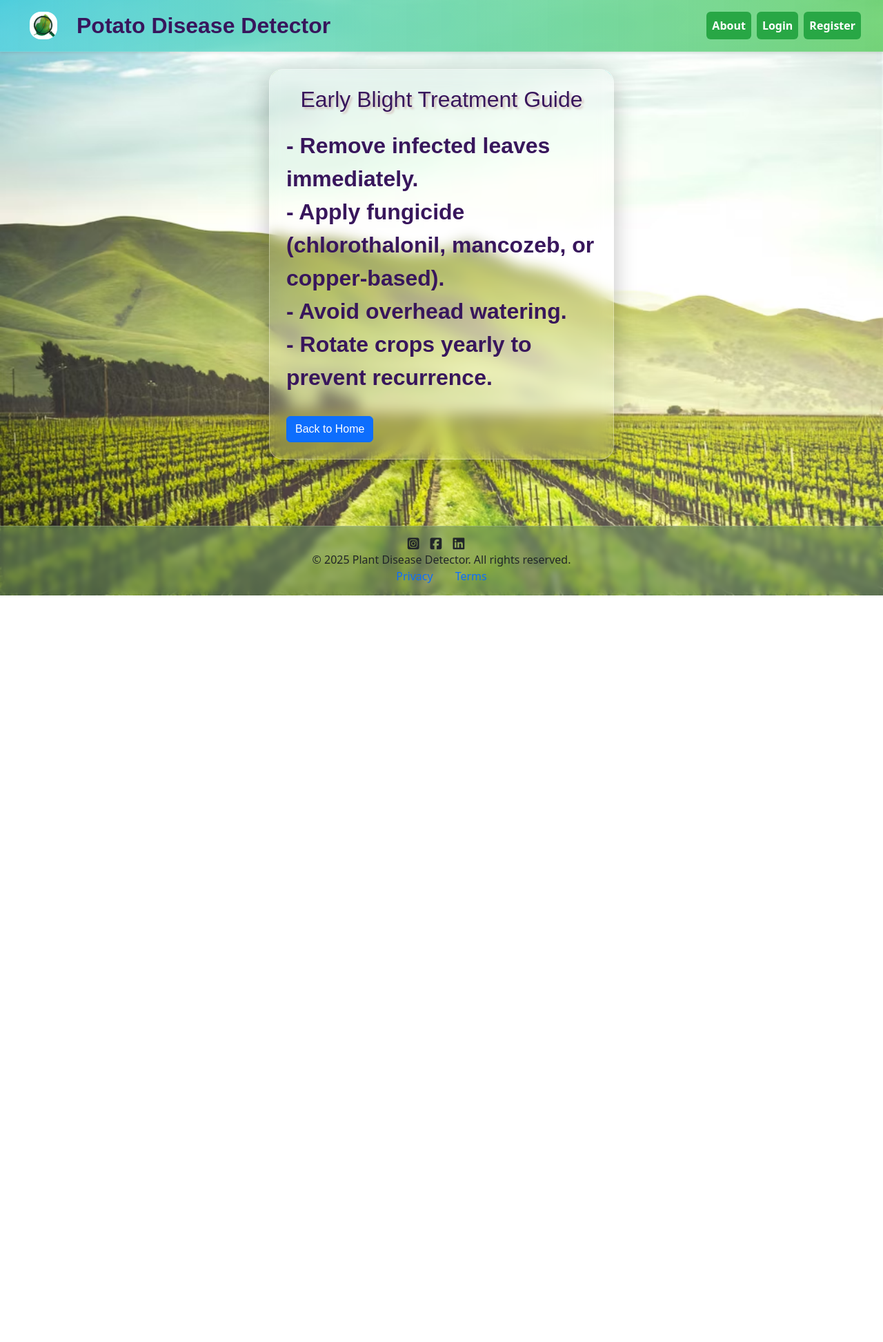
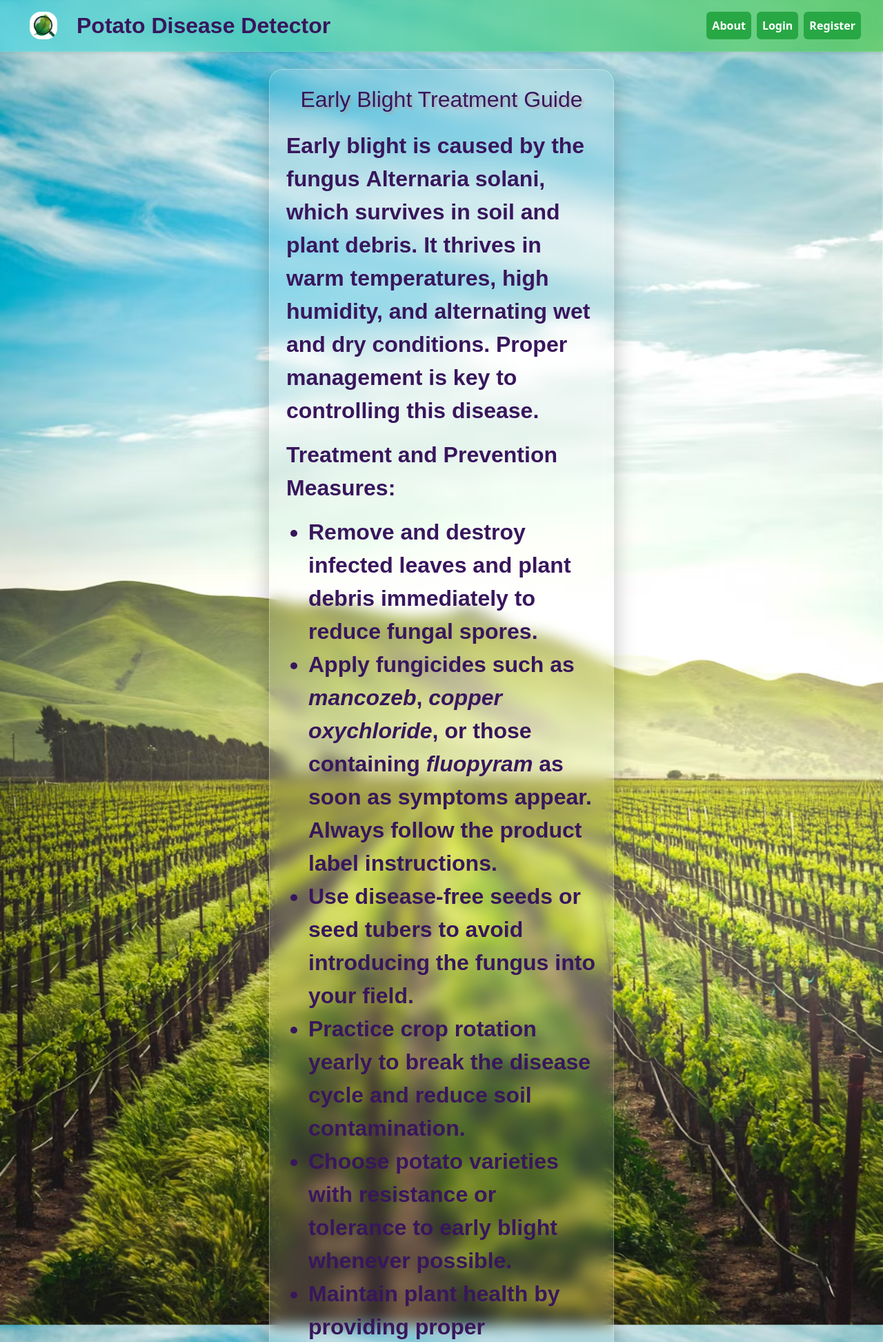
Before and after one commit to 1177SayanShee/Final-Year-Project, a FastAPI app: page /solution/early-blight in a window 1280 px wide. Shown: the top 1945 px of the page at 69% size. Before the commit the page ends 863 px from the top, so only its background shows below. Run offline with FastAPI, Linux system fonts and the light colour scheme; some web fonts are replaced.

Commit message:
update the about early and late solutions pages

```diff
--- a/templates/early_blight.html
+++ b/templates/early_blight.html
@@ -2,7 +2,7 @@
 {% block title %}Early Blight Solution{% endblock %}
 
 {% block content %}
-<div class="glass-card p-4 cal-sans-regular">
+<!-- <div class="glass-card p-4 cal-sans-regular">
     <h2>Early Blight Treatment Guide</h2>
     <p>
         - Remove infected leaves immediately.<br>
@@ -11,5 +11,27 @@
         - Rotate crops yearly to prevent recurrence.
     </p>
     <a href="/" class="btn btn-primary mt-3">Back to Home</a>
+</div> -->
+
+<div class="glass-card p-4 cal-sans-regular">
+    <h2>Early Blight Treatment Guide</h2>
+    <p>
+        Early blight is caused by the fungus <strong>Alternaria solani</strong>, which survives in soil and plant debris. It thrives in warm temperatures, high humidity, and alternating wet and dry conditions. Proper management is key to controlling this disease.
+    </p>
+    <p><strong>Treatment and Prevention Measures:</strong></p>
+    <ul>
+        <li>Remove and destroy infected leaves and plant debris immediately to reduce fungal spores.</li>
+        <li>Apply fungicides such as <em>mancozeb</em>, <em>copper oxychloride</em>, or those containing <em>fluopyram</em> as soon as symptoms appear. Always follow the product label instructions.</li>
+        <li>Use disease-free seeds or seed tubers to avoid introducing the fungus into your field.</li>
+        <li>Practice crop rotation yearly to break the disease cycle and reduce soil contamination.</li>
+        <li>Choose potato varieties with resistance or tolerance to early blight whenever possible.</li>
+        <li>Maintain plant health by providing proper fertilization, irrigation, and pest control to reduce stress susceptibility.</li>
+        <li>Harvest crops in dry conditions to minimize disease spread.</li>
+        <li>Sanitize gardening tools regularly, especially pruning shears, and avoid working on plants when wet.</li>
+        <li>Improve air circulation by pruning or staking plants to reduce humidity around foliage.</li>
+        <li>Use mulch to prevent soil spores from splashing onto leaves during watering or rain.</li>
+        <li>Water plants at the base rather than overhead to keep foliage dry and discourage fungal growth.</li>
+    </ul>
+    <a href="/" class="btn btn-primary mt-3">Back to Home</a>
 </div>
 {% endblock %}
```
Also changed, not shown: templates/about.html (+29 -1 lines), templates/late_blight.html (+22 -1 lines).
